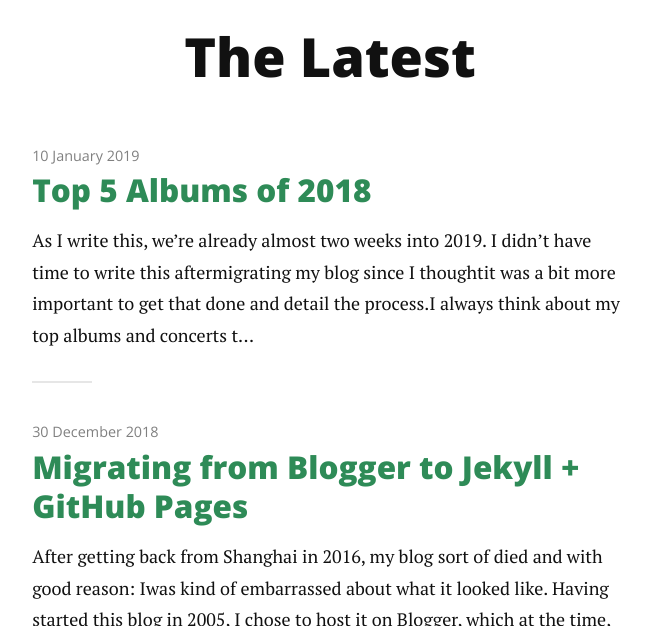
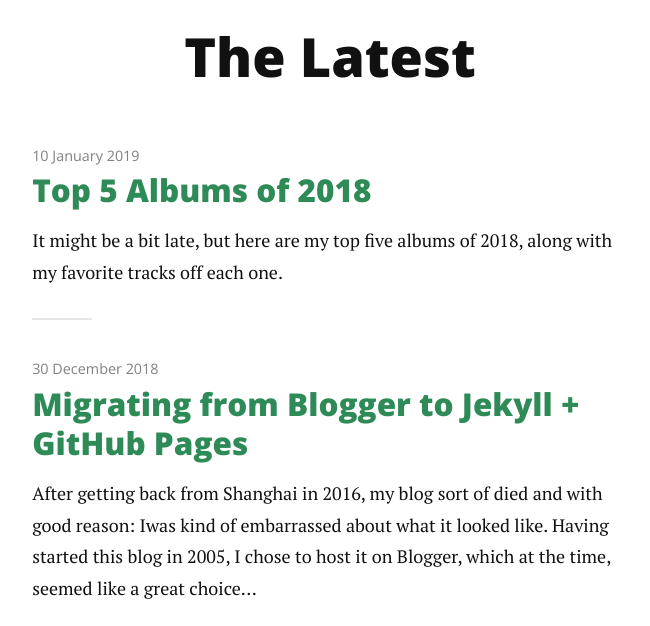
Before and after one commit to psannielee/blog, a Jekyll site: the page built from index.html, in a window 1280 px wide and 900 px high, cut to the strip 274-900 px from the top of the window. Shown: the whole strip, without its empty margins (310-960 px from the left). Built offline with Jekyll 4.4.1, drawn with Linux system fonts in a browser that asks for light colours; nearby versions of some CDN libraries; the list of posts is cut into pages by our own code; some of the changed lines change nothing that is shown.

Commit message:
Added SEO info as well as improvements for social sharing

```diff
--- a/_config.yml
+++ b/_config.yml
@@ -15,8 +15,13 @@
 twitter_username: geekrockchick24
 github_username:  psannielee
 
+twitter:
+    username: geekrockchick24
+    card: summary
+
 plugins:
 - jekyll-paginate
+- jekyll-seo-tag
 
 
 # Build settings
@@ -34,6 +39,10 @@
 social:
     github: psannielee
     twitter: geekrockchick24
+    name: Patricia Sannie Lee
+    linkedin: psannielee
+    facebook: psannielee
+    google+: https://plus.google.com/u/0/+PatriciaLee2007
 
 # Exclude these files from your production _site
 exclude:
--- a/_includes/head.html
+++ b/_includes/head.html
@@ -18,4 +18,6 @@
 
     <!-- Modernizr -->
     <script src="{{ "/assets/js/modernizr.custom.15390.js" | prepend: site.baseurl }}" type="text/javascript"></script>
+
+    {% seo %}
 </head>
--- a/_posts/2019-01-10-top-5-albums-of-2018.md
+++ b/_posts/2019-01-10-top-5-albums-of-2018.md
@@ -8,6 +8,7 @@
 - "The Interrupters"
 - "The Living End"
 - "Franz Ferdinand"
+description: It might be a bit late, but here are my top five albums of 2018, along with my favorite tracks off each one.
 ---
 As I write this, we're already almost two weeks into 2019. I didn't have time to write this after
 [migrating my blog](https://sannielee.com/2018/12/30/migrating-from-blogger-to-jekyll.html){:target="_blank"} since I thought
```
